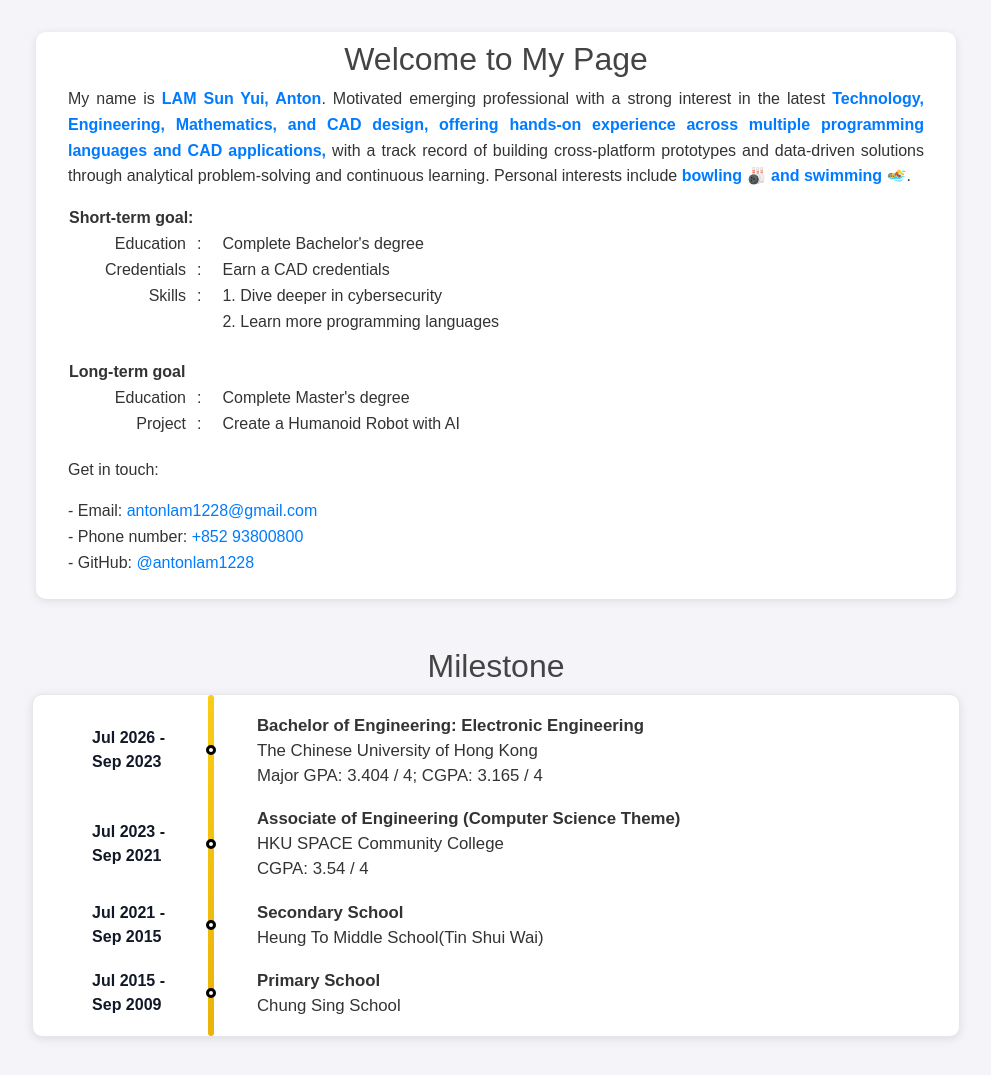
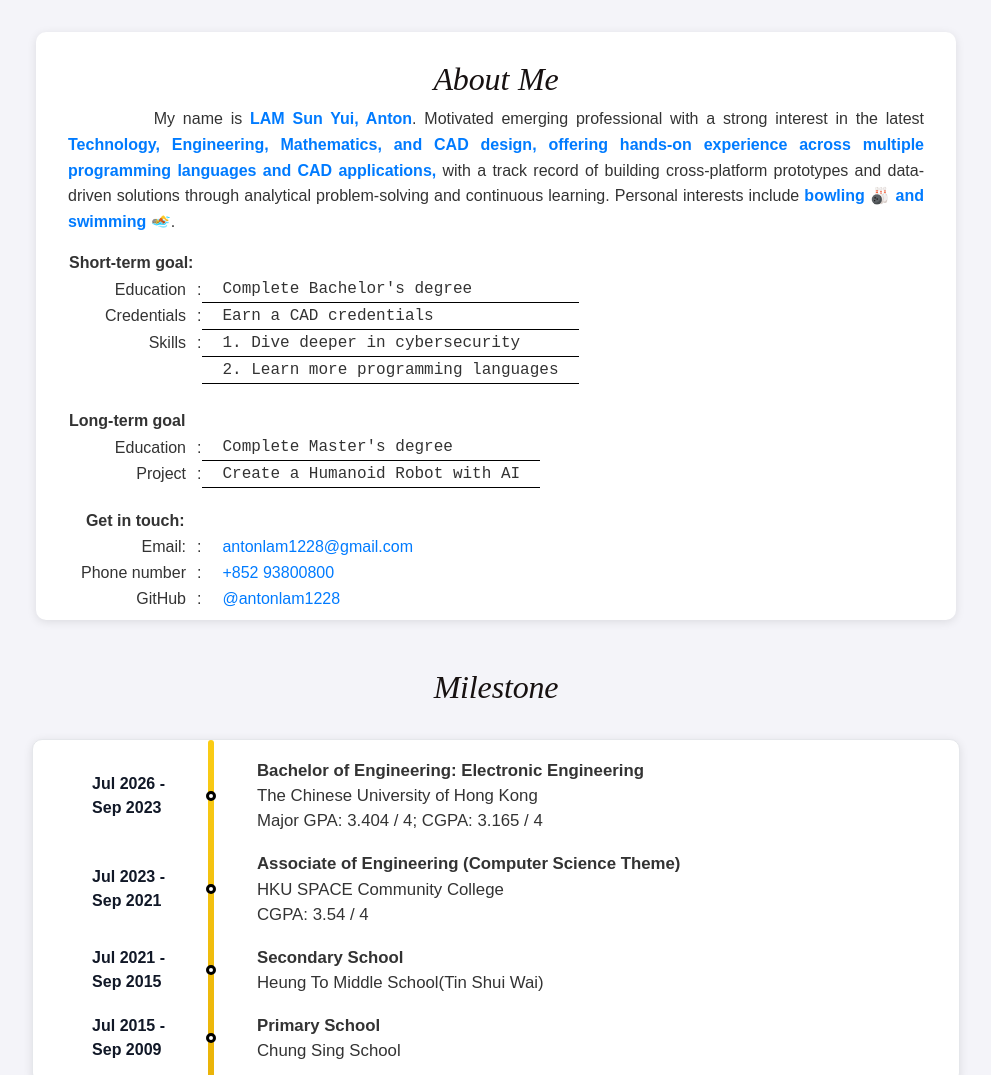
Before and after one commit to antonlam/Self-Intro, a plain HTML site: page index.html in a window 1280 px wide. Shown: the top 1075 px of the page, without its empty margins (144-1135 px from the left). Drawn offline with nearby package versions, Linux system fonts and the light colour scheme.

Commit message:
Refactor index.html to improve contact information layout with a table, update section titles for better clarity, and enhance CSS styles for better presentation. Adjust JavaScript for consistent card appending.

```diff
--- a/index.css
+++ b/index.css
@@ -380,4 +380,36 @@ p {
 .table-tr-side{
   /* border-left:3px solid gray;  */
   padding-left: 20px;
+  padding-right: 20px;
+  text-align: left;
+  font-family: 'Courier New', Courier, monospace;
+  border-bottom: 1px solid black;
 }
+
+.table-tr-info {
+  padding-left: 20px;
+  padding-right: 20px;
+  text-align: left;
+}
+
+#h2-title, #vt-title, #languages-title, #skills-title, #projects-title, #awards-title, #activities-title {
+  margin-top: 20px;
+  text-transform: none;
+  font-weight: normal;
+  font-style: italic; font-family: "Playfair Display","Bookman",serif;
+  color:#171111;
+  letter-spacing:-0.005em;
+  word-spacing:1px;
+  letter-spacing:none;
+}
+
+.event-title {
+  font-family: Arial, Helvetica, sans-serif;
+  font-style: italic;
+  font-weight: bold;
+}
+
+.event-points {
+  font-family: 'Trebuchet MS', 'Lucida Sans Unicode', 'Lucida Grande', 'Lucida Sans', Arial, sans-serif;
+  font-style: italic;
+}
--- a/index.html
+++ b/index.html
@@ -10,9 +10,9 @@
     </head>
     <body>
         <div class="intro-container">
-            <h2>Welcome to My Page</h2>
+            <h2 id="h2-title">About Me</h2>
             <p>
-                My name is
+                &nbsp;&nbsp;&nbsp;&nbsp;&nbsp;&nbsp;&nbsp;&nbsp;&nbsp;&nbsp; My name is
                 <span class="highlight">LAM Sun Yui, Anton</span>.
                 Motivated emerging professional with a strong interest in the latest
                 <span class="highlight">Technology, Engineering, Mathematics, and CAD design,
@@ -62,30 +62,48 @@
             </table>
 
             <div class="contact-info">
-                <p style="font-style: bold;">Get in touch:</p>
-                <p>
-                    - Email: <a href="mailto:antonlam1228@gmail.com">antonlam1228@gmail.com</a><br>
-                    - Phone number: <a href="tel:+85293800800">+852  93800800</a><br>
-                    - GitHub: <a href="https://github.com/antonlam" target="_blank">@antonlam1228</a>
-                </p>
+                <table>
+                    <th colspan="2">Get in touch:</th>
+                    <tr>
+                        <td class="table-tr-main">Email:</td>
+                        <td>:</td>
+                        <td class ="table-tr-info">
+                            <a href="mailto:antonlam1228@gmail.com">antonlam1228@gmail.com</a>
+                        </td>
+                    </tr>
+                    <tr>
+                        <td class="table-tr-main">Phone number</td>
+                        <td>:</td>
+                        <td class ="table-tr-info">
+                            <a href="tel:+85293800800">+852  93800800</a>
+                        </td>
+                    </tr>
+                    <tr>
+                        <td class="table-tr-main">GitHub</td>
+                        <td>:</td>
+                        <td class ="table-tr-info">
+                            <a href="https://github.com/antonlam" target="_blank">@antonlam1228</a>
+                        </td>
+                    </tr>
+                </table>
             </div>
         </div>
 
+        <h2 id="vt-title">Milestone</h2>
         <section class="section vtimeline" aria-labelledby="vt-title">
-            <h2 id="vt-title">Milestone</h2>
             <div class="vt-wrap">
                 <div class="vt-rail"></div>
                 <ol id="vt-list" class="vt-list" role="list"></ol>
             </div>
         </section>
 
+        <h2 id="languages-title">Languages</h2>
         <section class="section languages" aria-labelledby="languages-title">
-            <h2 id="languages-title">Languages</h2>
             <div id="lang-list"></div>
         </section>
 
+        <h2 id="skills-title">Technical Skills</h2>
         <section class="section Skills" aria-labelledby="skills-title">
-            <h2 id="languages-title">Technical Skills</h2>
             <div id="skill-list"></div>
         </section>
 
@@ -104,6 +122,6 @@
             <ol class="timeline" role="list" id="activities"></ol>
         </section>
 
-        <button class="btn btn-primary" onclick="location.hash='top'" style="margin: 0 auto; display: block; margin-top: -1%;">Back to top</button>
+        <button class="btn btn-primary" onclick="document.body.scrollTop = 0;document.documentElement.scrollTop = 0;" style="margin: 0 auto; display: block; margin-top: -1%;">Back to top</button>
     </body>
 </html>
```
Also changed, not shown: index.js (line endings or trailing spaces).
